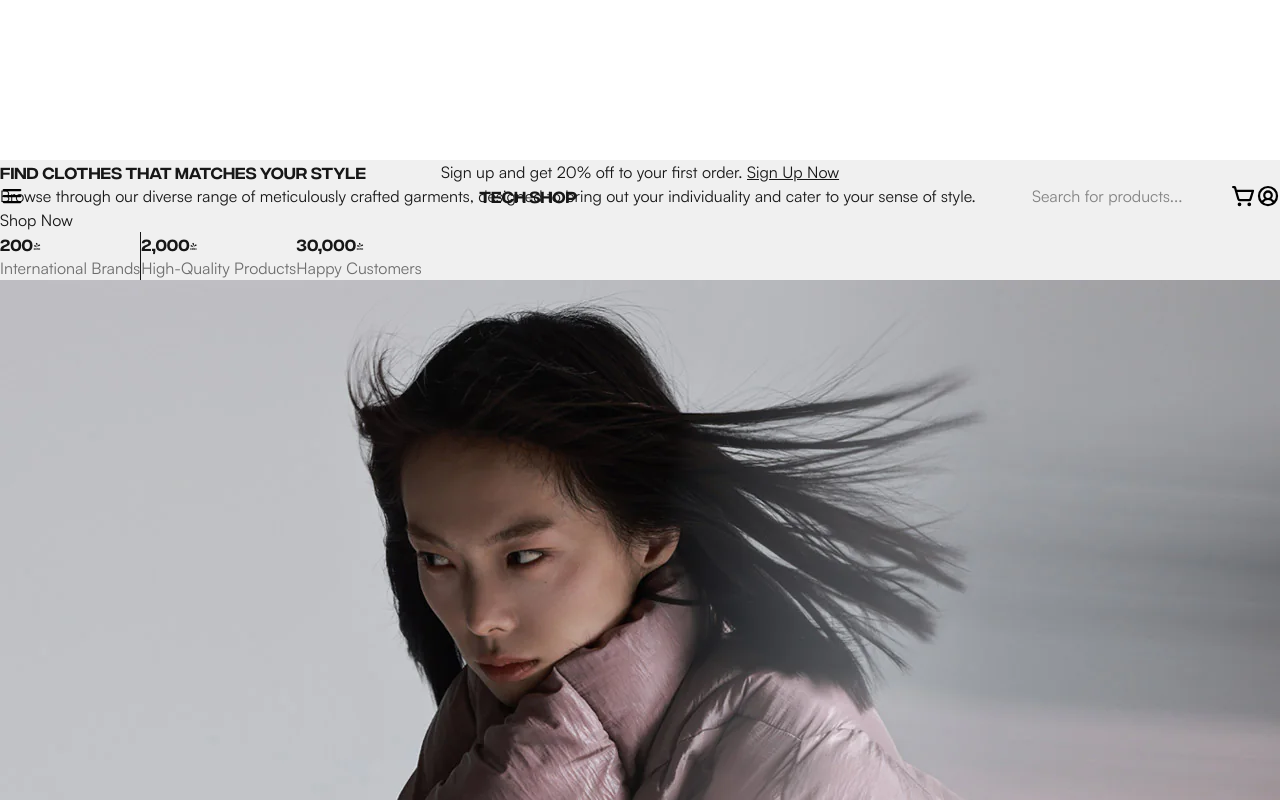
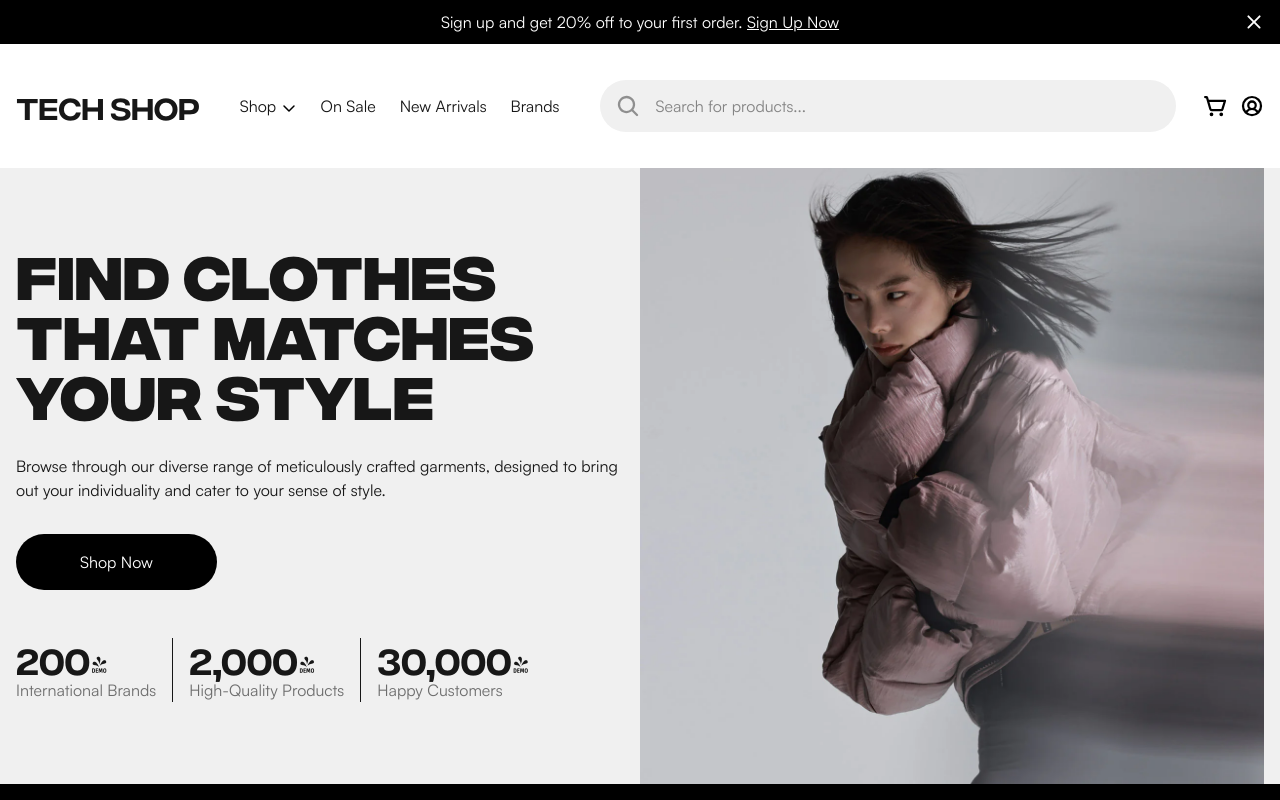
Before and after one commit to hex22a/techwear-shop-nextjs, a Next.js app: page / in a window 1280 px wide. Shown: the top 800 px of the page. Built offline with nearby package versions, Linux system fonts and the light colour scheme; no server answers; the database is empty.

Commit message:
i hate lintersˆ

```diff
--- a/app/ui/globals.css
+++ b/app/ui/globals.css
@@ -1,4 +1,5 @@
-@import url("tailwindcss");
+/* stylelint-disable-next-line import-notation */
+@import "tailwindcss";
 
 @tailwind base;
 @tailwind components;
```
